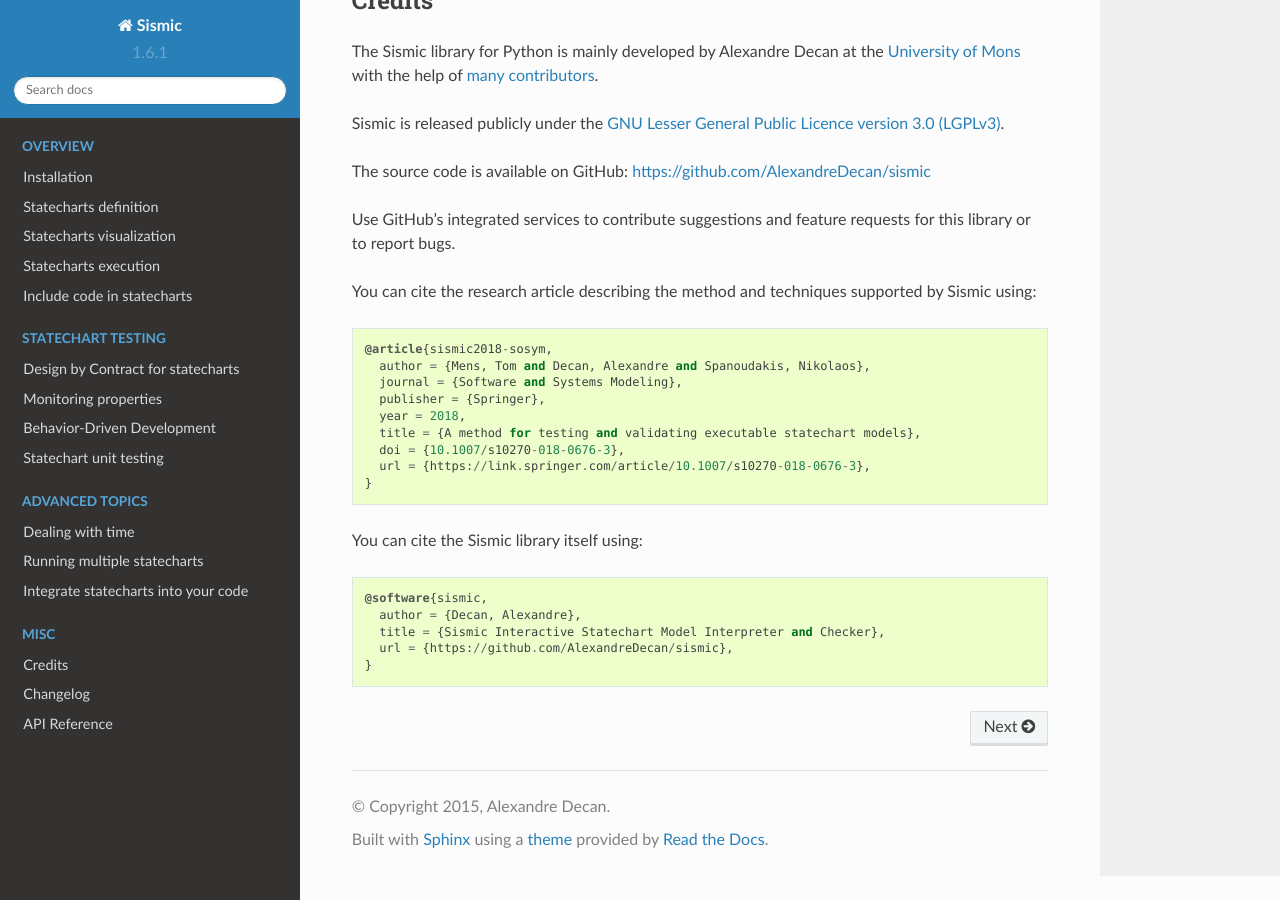
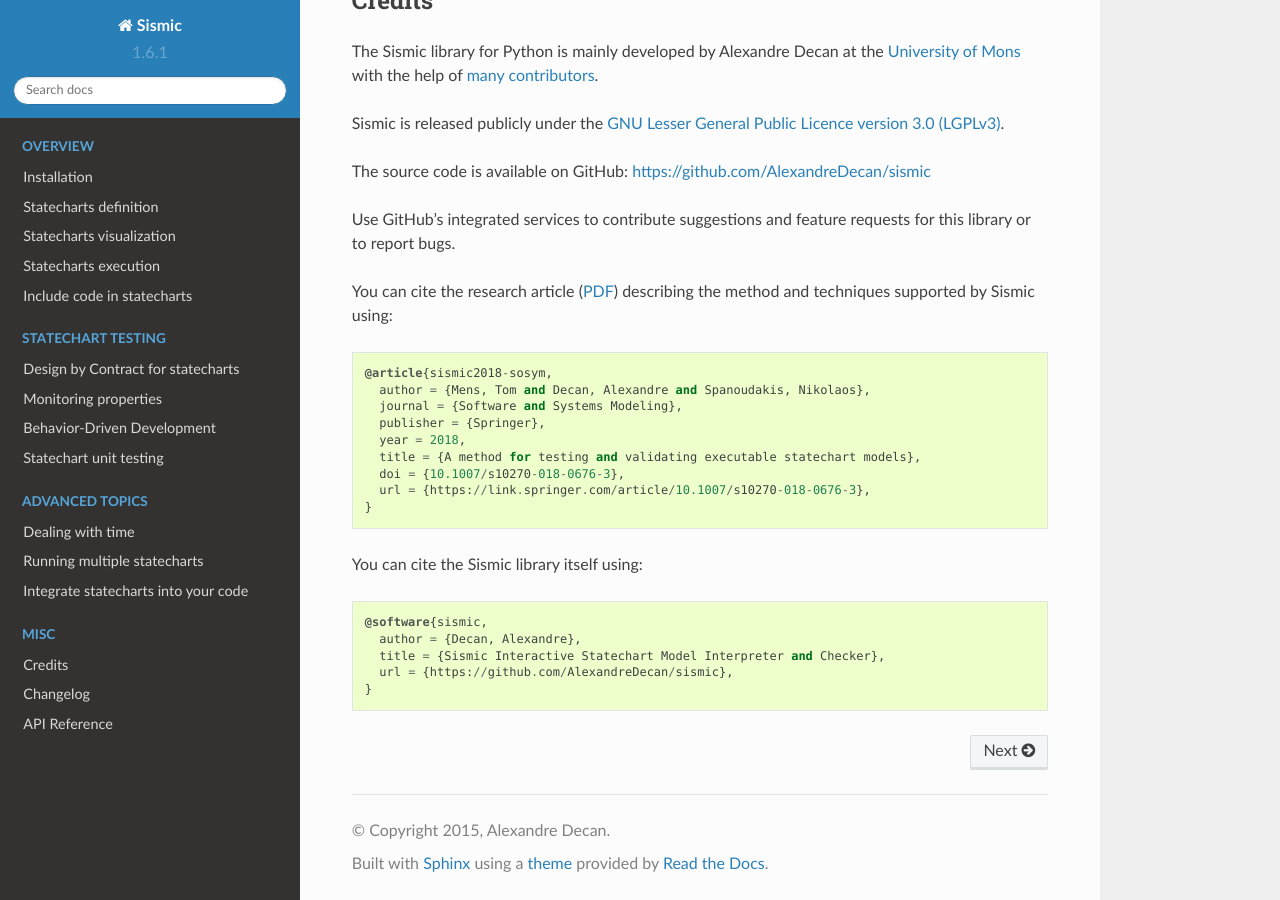
Before and after one commit to AlexandreDecan/sismic, a Sphinx documentation site: the page built from docs/index.rst, in a window 1280 px wide and 900 px high, scrolled down 3128 px. Built offline with Sphinx 7.4.7 and the Read the Docs theme 2.0.0, drawn with Linux system fonts in a browser that asks for light colours.

Commit message:
Link to the paper

```diff
--- a/README.rst
+++ b/README.rst
@@ -84,7 +84,7 @@
       url = {https://github.com/AlexandreDecan/sismic},
     }
 
-You can cite the associated research article using:
+You can cite the associated research article (`PDF <https://decan.lexpage.net/files/SOSYM-2018.pdf>`_) using:
 
 .. code::
 
--- a/docs/index.rst
+++ b/docs/index.rst
@@ -107,7 +107,7 @@
 
 Use GitHub's integrated services to contribute suggestions and feature requests for this library or to report bugs.
 
-You can cite the research article describing the method and techniques supported by Sismic using:
+You can cite the research article (`PDF <https://decan.lexpage.net/files/SOSYM-2018.pdf>`_) describing the method and techniques supported by Sismic using:
 
 .. code::
 
```
